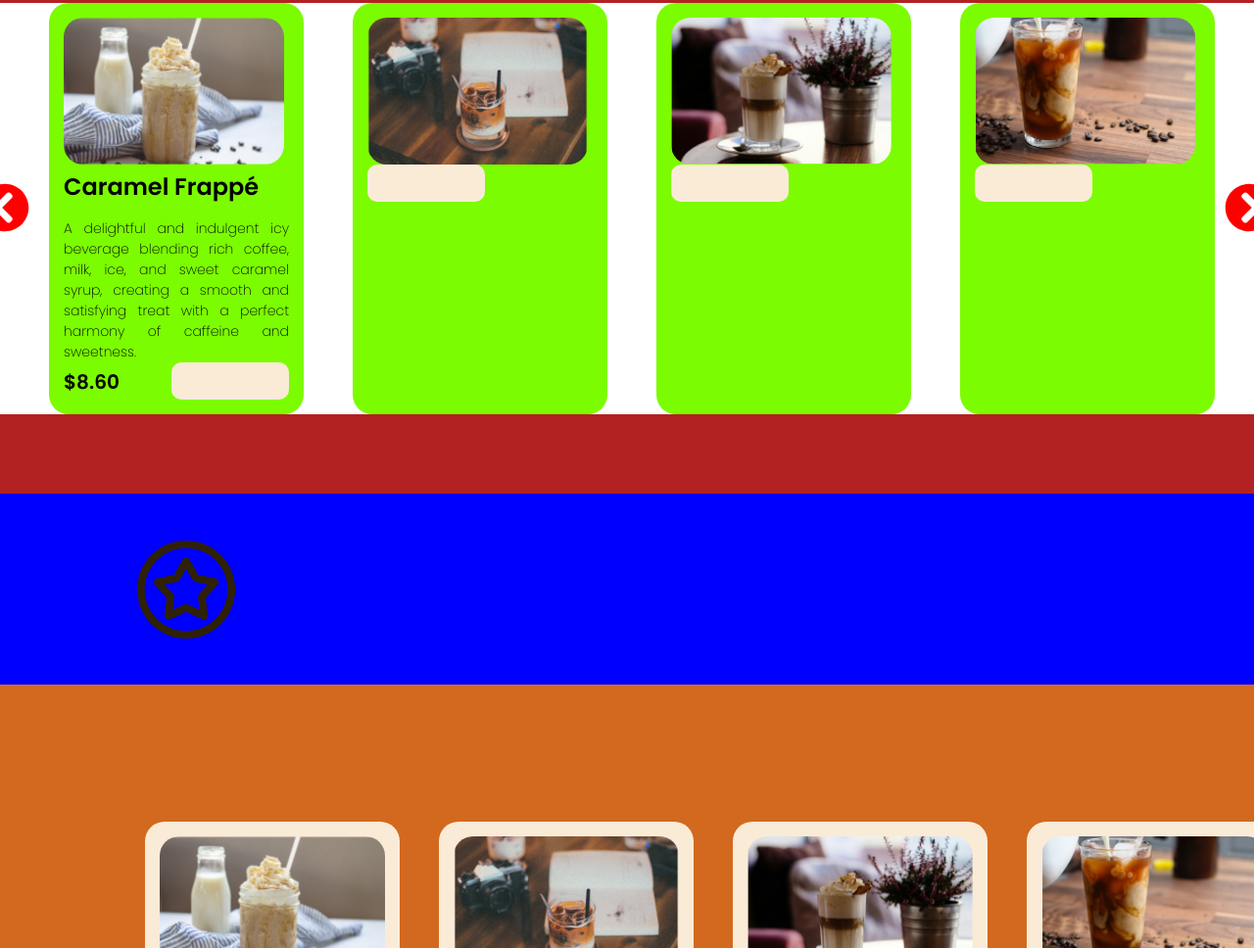
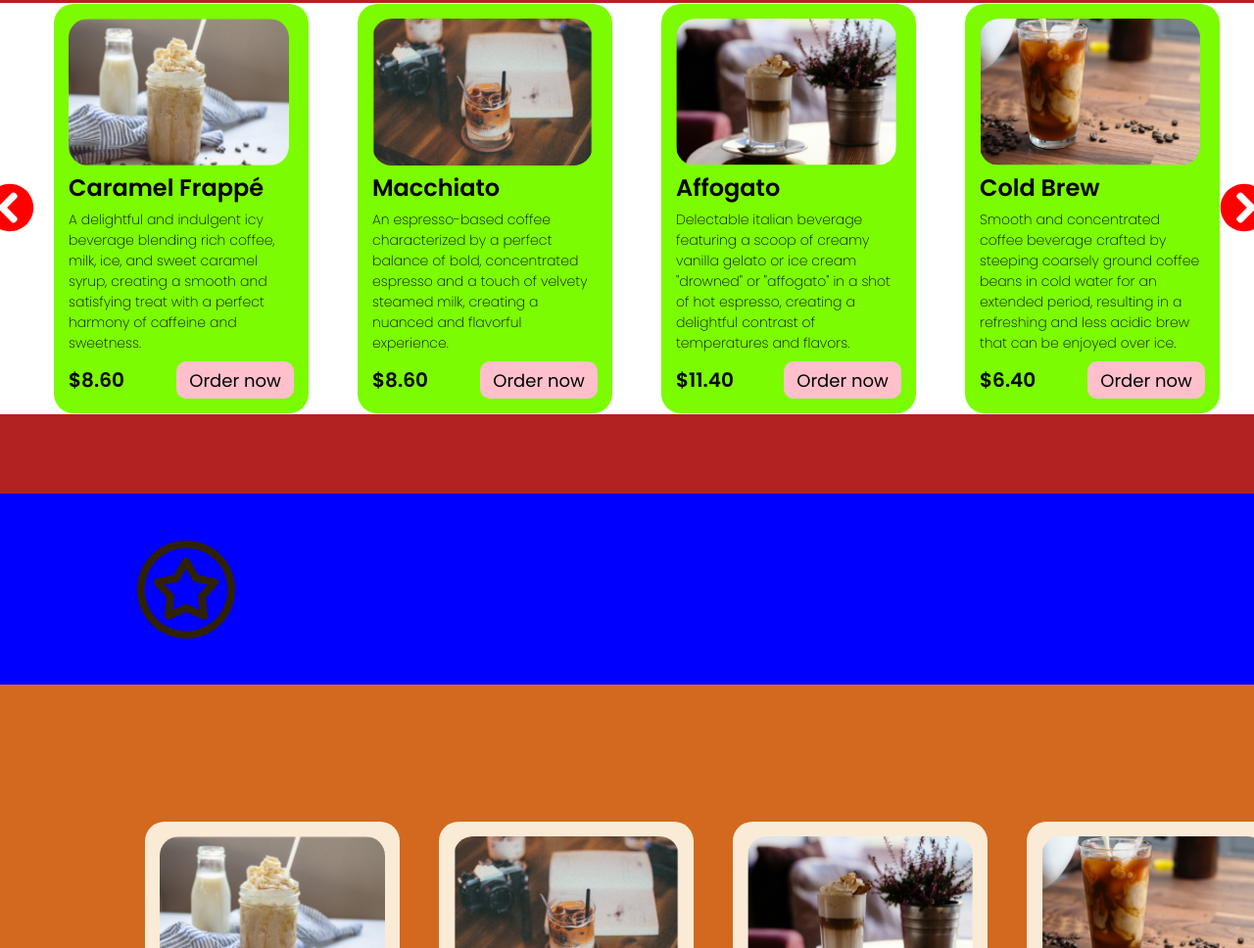
Before and after one commit to digambit/CoffeeLandingPage, a plain HTML site: page index.html in a window 1280 px wide. Shown: the part 1128-2096 px from the top of the page at 98% size. Drawn offline with Linux system fonts and the light colour scheme.

Commit message:
Add text to carousel

```diff
--- a/index.css
+++ b/index.css
@@ -323,19 +323,20 @@ cursor: pointer;
 .item-content {
   font-size: 1.4rem;
   font-weight: 200;
-  text-align: justify;
-  margin-top: 15px;
+  margin-top: 5px;
+  min-height: 150px;
 }
 
 .item-price {
   font-size: 2rem;
   font-weight: 600;
-  margin-top: 5px;
 }
 
 .item-price-button {
+  margin-top: 5px;
   display: flex;
   justify-content: space-between;
+  align-items: center;
 }
 
 .item img {
@@ -348,8 +349,13 @@ cursor: pointer;
 .item-button {
   width: 120px;
   height: 38px;
-  background-color: antiquewhite;
+  background-color: pink;
   border-radius: 10px;
+  display: flex;
+  align-items: center;
+  justify-content: center;
+  font-size: 1.8rem;
+  font-weight: 400;
 }
 
 .reward-program {
--- a/index.html
+++ b/index.html
@@ -136,50 +136,86 @@
                   <span class="item-content">A delightful and indulgent icy beverage blending rich coffee, milk, ice, and sweet caramel syrup, creating a smooth and satisfying treat with a perfect harmony of caffeine and sweetness.</span>
                   <div class="item-price-button">
                     <span class="item-price">$8.60</span>
-                    <div class="item-button"></div>
+                    <div class="item-button">Order now</div>
                   </div>
                 </div>
                 <div id="item" class="item">
                   <figure>
                     <img src="/assets/menu_item_2.png" alt="Picture of coffee product">
                   </figure>
-                  <div class="item-button"></div>
+                  <span class="item-title">Macchiato</span>
+                  <span class="item-content">An espresso-based coffee characterized by a perfect balance of bold, concentrated espresso and a touch of velvety steamed milk, creating a nuanced and flavorful experience.</span>
+                  <div class="item-price-button">
+                    <span class="item-price">$8.60</span>
+                    <div class="item-button">Order now</div>
+                  </div>
                 </div>
                 <div id="item" class="item">
                   <figure>
                     <img src="/assets/menu_item_3.png" alt="Picture of coffee product">
                   </figure>
-                  <div class="item-button"></div>
+                  <span class="item-title">Affogato</span>
+                  <span class="item-content">Delectable italian beverage featuring a scoop of creamy vanilla gelato or ice cream "drowned" or "affogato" in a shot of hot espresso, creating a delightful contrast of temperatures and flavors.</span>
+                  <div class="item-price-button">
+                    <span class="item-price">$11.40</span>
+                    <div class="item-button">Order now</div>
+                  </div>
                 </div>
                 <div id="item" class="item">
                   <figure>
                     <img src="/assets/menu_item_4.png" alt="Picture of coffee product">
                   </figure>
-                  <div class="item-button"></div>
+                  <span class="item-title">Cold Brew</span>
+                  <span class="item-content">Smooth and concentrated coffee beverage crafted by steeping coarsely ground coffee beans in cold water for an extended period, resulting in a refreshing and less acidic brew that can be enjoyed over ice.</span>
+                  <div class="item-price-button">
+                    <span class="item-price">$6.40</span>
+                    <div class="item-button">Order now</div>
+                  </div>
                 </div>
                 <div id="item" class="item">
                   <figure>
                     <img src="/assets/menu_item_5.png" alt="Picture of coffee product">
                   </figure>
-                  <div class="item-button"></div>
+                  <span class="item-title">Matcha</span>
+                  <span class="item-content">Finely ground green tea powder whisked with hot water into a vibrant, ceremonial beverage offering rich umami notes and a smooth, creamy texture with subtle hints of sweetness and grassiness.</span>
+                  <div class="item-price-button">
+                    <span class="item-price">$6.40</span>
+                    <div class="item-button">Order now</div>
+                  </div>
                 </div>
                 <div id="item" class="item">
                   <figure>
                     <img src="/assets/menu_item_6.png" alt="Picture of coffee product">
                   </figure>
-                  <div class="item-button"></div>
+                  <span class="item-title">Hot Chocolate</span>
+                  <span class="item-content">Velvety hot chocolate enriched with fluffy, melting marshmallows creating a decadent winter drink that combines deep cocoa flavors with pillowy sweet vanilla notes.</span>
+                  <div class="item-price-button">
+                    <span class="item-price">$7.90</span>
+                    <div class="item-button">Order now</div>
+                  </div>
                 </div>
                 <div id="item" class="item">
                   <figure>
                     <img src="/assets/menu_item_7.png" alt="Picture of coffee product">
                   </figure>
-                  <div class="item-button"></div>
+                  <span class="item-title">Lemonade</span>
+                  <span class="item-content">Unexpected fusion of bright citrus and bold coffee combining chilled espresso with fresh lemonade and simple syrup, creating a uniquely refreshing summer beverage with complex sweet-tart notes.</span>
+                  <div class="item-price-button">
+                    <span class="item-price">$6.90</span>
+                    <div class="item-button">Order now</div>
+                  </div>
                 </div>
                 <div id="item" class="item">
                   <figure>
                     <img src="/assets/menu_item_8.png" alt="Picture of coffee product">
                   </figure>
-                  <div class="item-button"></div>
+                  <span class="item-title">Latte</span>
+                  <span class="item-content">Harmonious blend of rich espresso and steamed milk artfully combined to create a creamy coffee drink with a delicate microfoam top, offering balanced strength and smoothness.</span>
+                  <div class="item-price-button">
+                    <span class="item-price">$9.90</span>
+                    <div class="item-button">Order now</div>
+                  </div>
+                </div>
                 </div>
               </div>
               <button id="next-btn" class="next-btn">
```
